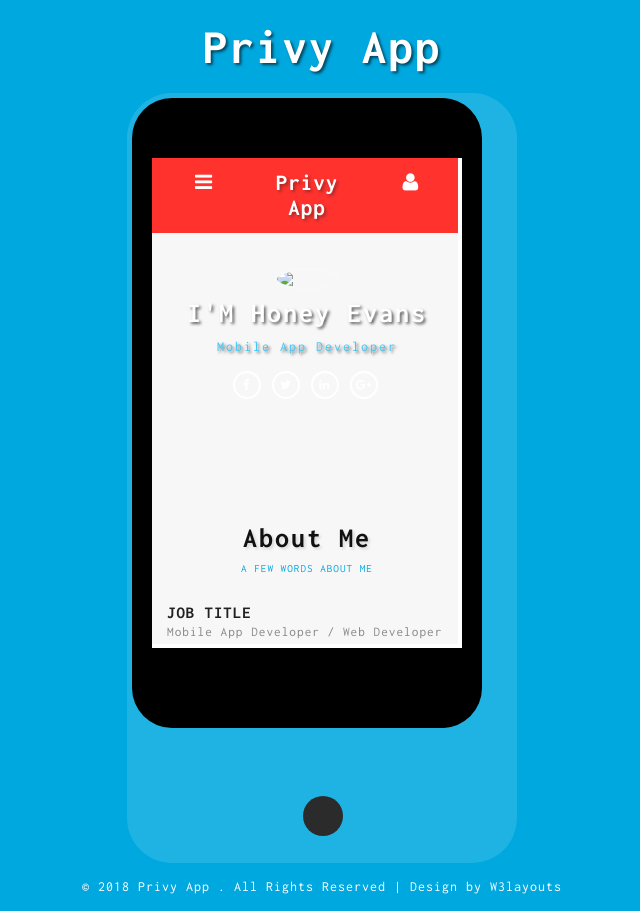
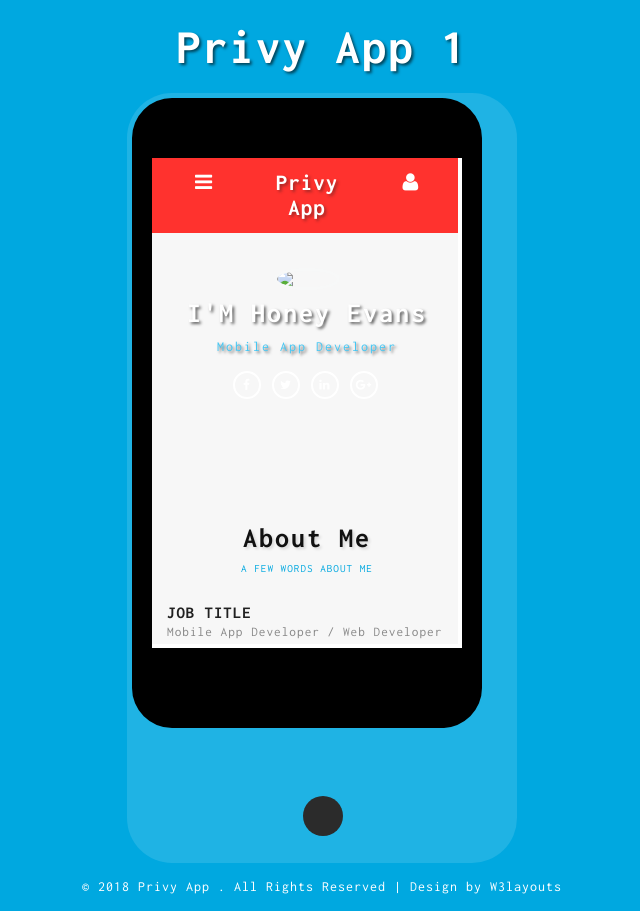
Before and after one commit to hatemghaly/web, a plain HTML site: page index.html in a window 1280 px wide. Shown: the whole page, without its empty margins (318-958 px from the left). Drawn offline with nearby package versions, Linux system fonts and the light colour scheme; some packages are replaced by stand-ins of ours; files that its build step writes are made by us from their sources; a script that the page names is missing.

Commit message:
second modify

```diff
--- a/index.html
+++ b/index.html
@@ -37,7 +37,7 @@ License URL: http://creativecommons.org/licenses/by/3.0/
 
 <body>
 	<div class="main-row">
-		<h1>Privy App</h1>
+		<h1>Privy App 1</h1>
 
 		<div class="main_frame second">
 			<div class="main_frame">
```
